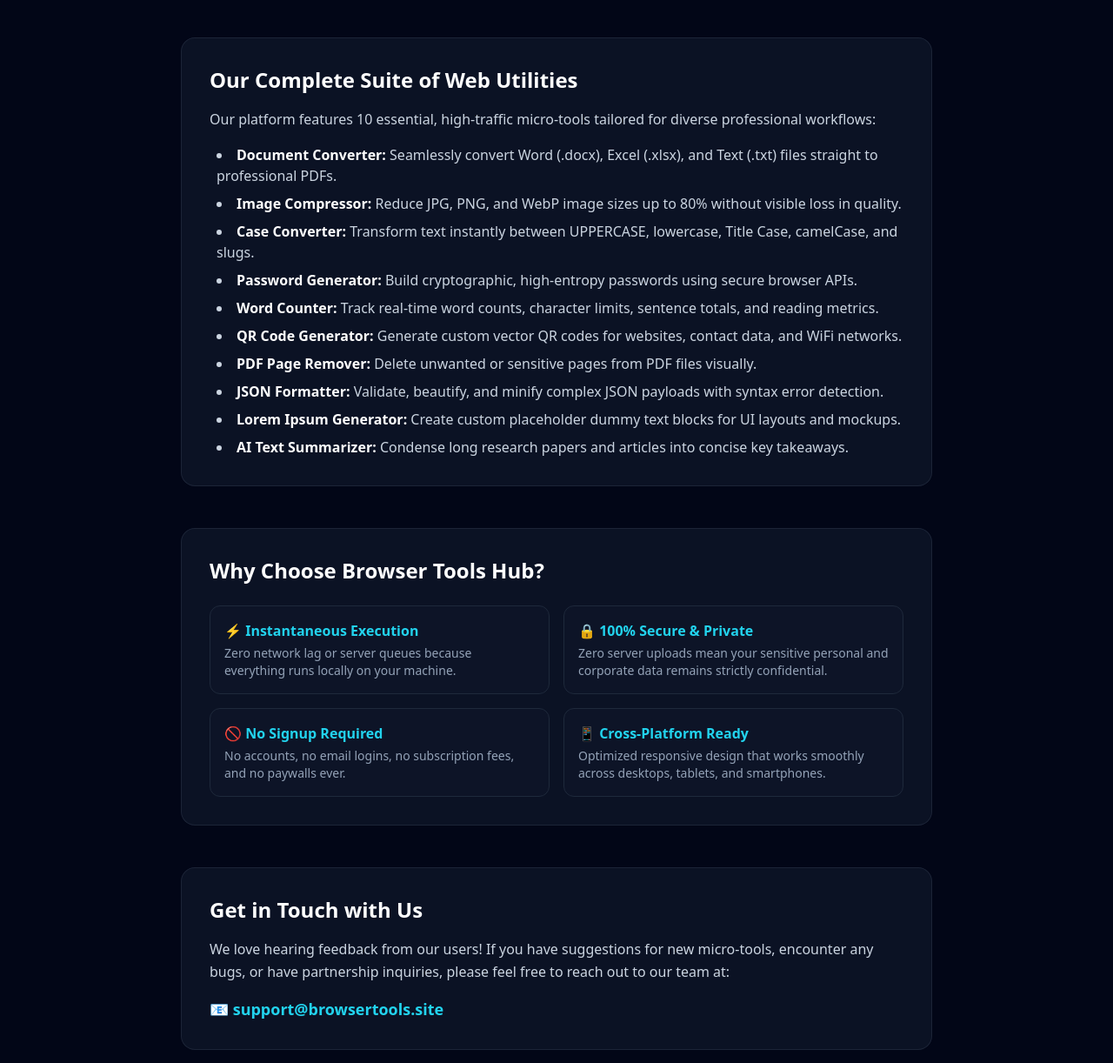
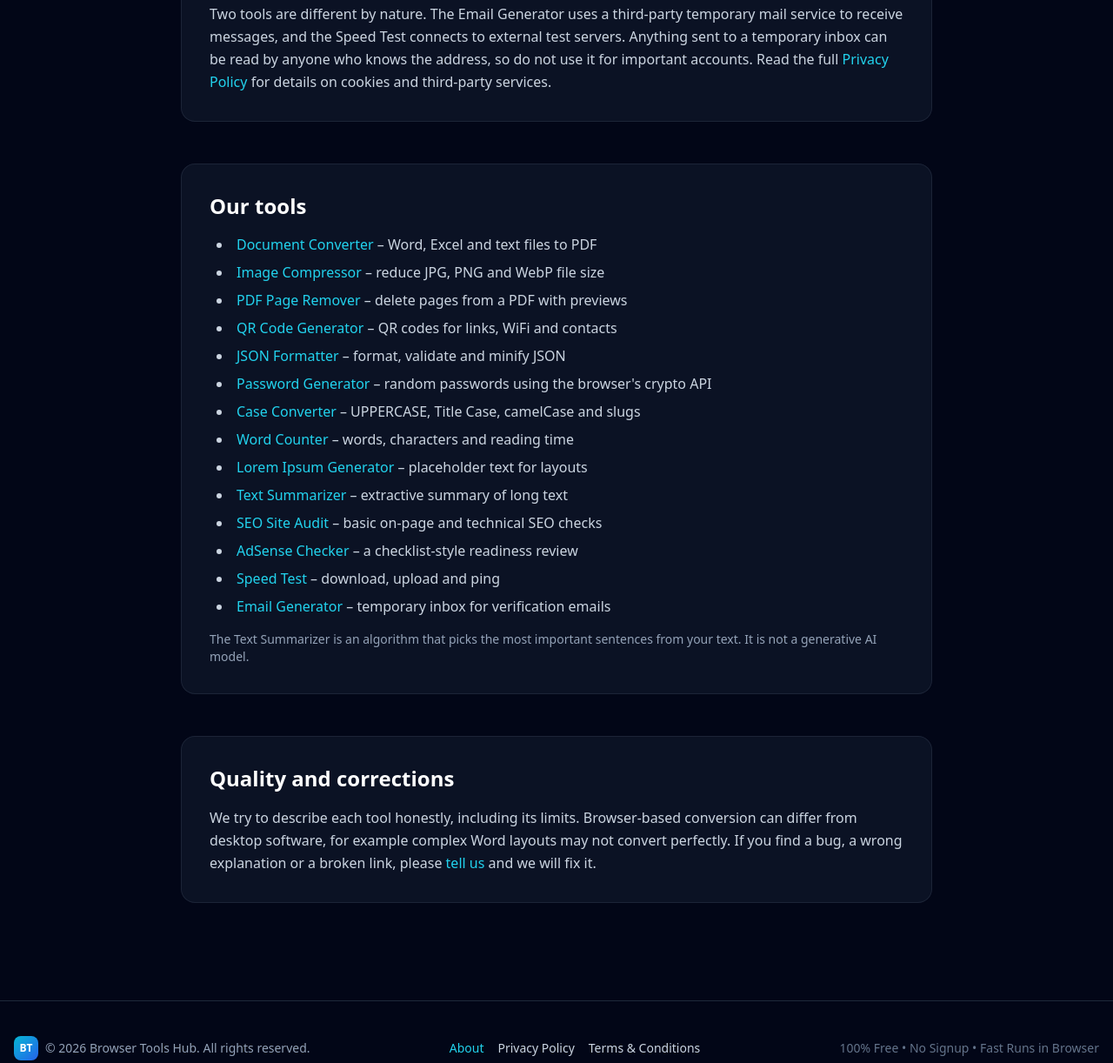
Before and after one commit to wahajansari13-jpg/AI-TOOL-HUB, a plain HTML site: page about.html in a window 1280 px wide. Shown: the part 1009-2231 px from the top of the page at 87% size. Drawn offline with nearby package versions, Linux system fonts and the light colour scheme.

Commit message:
Update about.html

```diff
--- a/about.html
+++ b/about.html
@@ -9,8 +9,7 @@
 
   <!-- Primary SEO -->
   <title>About Us | Browser Tools Hub - Free Privacy-Focused Web Utilities</title>
-  <meta name="description" content="Learn about Browser Tools Hub. We provide 100% free, secure, client-side browser micro tools for developers, designers, and writers. No signup, zero data tracking." />
-  <meta name="keywords" content="about browser tools hub, free online utilities platform, client side web tools, private document converter, image compressor online, developer micro tools" />
+  <meta name="description" content="Learn who runs Browser Tools Hub, why it exists, and how its free online tools handle your data." />
   <meta name="robots" content="index, follow, max-image-preview:large" />
   <meta name="author" content="Browser Tools Hub" />
   <link rel="canonical" href="https://browsertools.site/about.html" />
@@ -47,7 +46,7 @@
 <body class="bg-slate-950 text-slate-100 min-h-screen font-sans antialiased flex flex-col">
 
   <!-- NAVIGATION -->
-  <nav class="bg-slate-950/80 backdrop-blur-md border-b border-slate-800 sticky top-0 z-50">
+  <nav aria-label="Main navigation" class="bg-slate-950/80 backdrop-blur-md border-b border-slate-800 sticky top-0 z-50">
     <div class="max-w-7xl mx-auto px-4 sm:px-6 lg:px-8">
       <div class="flex items-center justify-between h-16">
         <a href="/" class="flex items-center gap-2.5 group">
@@ -77,88 +76,65 @@
   <!-- MAIN CONTENT -->
   <main class="max-w-4xl mx-auto px-4 py-16 flex-grow space-y-12">
 
-    <!-- Header -->
-    <div class="text-center">
-      <div class="inline-flex items-center gap-2 px-3 py-1 rounded-full bg-cyan-500/10 border border-cyan-500/20 text-cyan-400 text-xs font-medium mb-4">
-        🛡️ About Our Platform
-      </div>
+    <header class="text-center">
       <h1 class="text-4xl sm:text-5xl font-extrabold text-white mb-4">About Browser Tools Hub</h1>
-      <p class="text-slate-400 text-base max-w-2xl mx-auto">Empowering digital professionals, developers, writers, and students with lightning-fast, 100% private browser-based micro utilities.</p>
-    </div>
+      <p class="text-slate-400 text-base max-w-2xl mx-auto">A small collection of free tools for everyday tasks like converting documents, compressing images and formatting JSON, built to work without an account.</p>
+    </header>
 
-    <!-- Section 1 -->
     <div class="glass rounded-2xl p-6 sm:p-8 space-y-4">
-      <h2 class="text-2xl font-bold text-white">Our Story & Vision</h2>
+      <h2 class="text-2xl font-bold text-white">Why this site exists</h2>
       <p class="text-slate-300 leading-relaxed">
-        At <strong>Browser Tools Hub</strong> (<a href="/" class="text-cyan-400 hover:underline">browsertools.site</a>), we founded this platform out of a common frustration: trying to complete a simple digital task—such as compressing a banner image, converting a Word file to PDF, or formatting a JSON payload—only to be blocked by aggressive subscription paywalls, forced user accounts, intrusive advertisements, or risky cloud-server uploads.
+        Simple jobs such as turning a Word file into a PDF or shrinking a photo often send you to sites that ask you to sign up, upload your file to a server, or pay after the first use. Browser Tools Hub was started to offer these everyday tools in one place, with no signup and, wherever possible, with the work done inside your own browser.
       </p>
       <p class="text-slate-300 leading-relaxed">
-        We believe that everyday digital utilities should be universally accessible, instantaneous, and strictly private. That is why we engineered a centralized hub of high-performance micro-tools built entirely on modern browser technologies.
+        The site is new and still growing. We add and improve tools based on what people actually need, so feedback is welcome.
       </p>
     </div>
 
-    <!-- Section 2 -->
     <div class="glass rounded-2xl p-6 sm:p-8 space-y-4">
-      <h2 class="text-2xl font-bold text-white">Our Core Commitment: Absolute Privacy</h2>
+      <h2 class="text-2xl font-bold text-white">Who runs it</h2>
       <p class="text-slate-300 leading-relaxed">
-        In an era where data harvesting and unauthorized third-party tracking have become standard across many online tools, Browser Tools Hub takes a radically different approach. We utilize an advanced <strong>Client-Side Processing Architecture</strong>.
+        Browser Tools Hub is an independent project. You can reach the person behind it at <a href="mailto:support@browsertools.site" class="text-cyan-400 hover:underline">support@browsertools.site</a> or through the <a href="/contact.html" class="text-cyan-400 hover:underline">Contact page</a>.
+      </p>
+      <!-- OWNER: add your real name, country and a short line about your background here. A real, named author builds trust with visitors and with Google. Example:
+      <p class="text-slate-300 leading-relaxed">Built and maintained by YOUR NAME, a web developer based in YOUR COUNTRY.</p> -->
+    </div>
+
+    <div class="glass rounded-2xl p-6 sm:p-8 space-y-4">
+      <h2 class="text-2xl font-bold text-white">How your data is handled</h2>
+      <p class="text-slate-300 leading-relaxed">
+        Most tools, including the Document Converter, Image Compressor, PDF Page Remover, Password Generator and JSON Formatter, run in your browser, so the files and text you use are not uploaded to our servers.
       </p>
       <p class="text-slate-300 leading-relaxed">
-        When you use our tools—whether converting an office document via our <a href="/doc-converter.html" class="text-cyan-400 hover:underline">Document Converter</a>, editing PDFs through our <a href="/pdf-page-remover.html" class="text-cyan-400 hover:underline">PDF Page Remover</a>, or compressing images using our <a href="/image-compressor.html" class="text-cyan-400 hover:underline">Image Compressor</a>—your files and data never leave your computer. All calculations run locally using your device's browser memory (RAM and CPU). We do not store, log, or transmit your data to any remote cloud databases.
+        Two tools are different by nature. The Email Generator uses a third-party temporary mail service to receive messages, and the Speed Test connects to external test servers. Anything sent to a temporary inbox can be read by anyone who knows the address, so do not use it for important accounts. Read the full <a href="/privacy.html" class="text-cyan-400 hover:underline">Privacy Policy</a> for details on cookies and third-party services.
       </p>
     </div>
 
-    <!-- Section 3: What We Offer -->
     <div class="glass rounded-2xl p-6 sm:p-8 space-y-4">
-      <h2 class="text-2xl font-bold text-white">Our Complete Suite of Web Utilities</h2>
-      <p class="text-slate-300 leading-relaxed">
-        Our platform features 10 essential, high-traffic micro-tools tailored for diverse professional workflows:
-      </p>
+      <h2 class="text-2xl font-bold text-white">Our tools</h2>
       <ul class="list-disc list-inside text-slate-300 space-y-2 ml-2">
-        <li><strong class="text-white">Document Converter:</strong> Seamlessly convert Word (.docx), Excel (.xlsx), and Text (.txt) files straight to professional PDFs.</li>
-        <li><strong class="text-white">Image Compressor:</strong> Reduce JPG, PNG, and WebP image sizes up to 80% without visible loss in quality.</li>
-        <li><strong class="text-white">Case Converter:</strong> Transform text instantly between UPPERCASE, lowercase, Title Case, camelCase, and slugs.</li>
-        <li><strong class="text-white">Password Generator:</strong> Build cryptographic, high-entropy passwords using secure browser APIs.</li>
-        <li><strong class="text-white">Word Counter:</strong> Track real-time word counts, character limits, sentence totals, and reading metrics.</li>
-        <li><strong class="text-white">QR Code Generator:</strong> Generate custom vector QR codes for websites, contact data, and WiFi networks.</li>
-        <li><strong class="text-white">PDF Page Remover:</strong> Delete unwanted or sensitive pages from PDF files visually.</li>
-        <li><strong class="text-white">JSON Formatter:</strong> Validate, beautify, and minify complex JSON payloads with syntax error detection.</li>
-        <li><strong class="text-white">Lorem Ipsum Generator:</strong> Create custom placeholder dummy text blocks for UI layouts and mockups.</li>
-        <li><strong class="text-white">AI Text Summarizer:</strong> Condense long research papers and articles into concise key takeaways.</li>
+        <li><a href="/doc-converter.html" class="text-cyan-400 hover:underline font-medium">Document Converter</a> &ndash; Word, Excel and text files to PDF</li>
+        <li><a href="/image-compressor.html" class="text-cyan-400 hover:underline font-medium">Image Compressor</a> &ndash; reduce JPG, PNG and WebP file size</li>
+        <li><a href="/pdf-page-remover.html" class="text-cyan-400 hover:underline font-medium">PDF Page Remover</a> &ndash; delete pages from a PDF with previews</li>
+        <li><a href="/qr-generator.html" class="text-cyan-400 hover:underline font-medium">QR Code Generator</a> &ndash; QR codes for links, WiFi and contacts</li>
+        <li><a href="/json-formatter.html" class="text-cyan-400 hover:underline font-medium">JSON Formatter</a> &ndash; format, validate and minify JSON</li>
+        <li><a href="/password-generator.html" class="text-cyan-400 hover:underline font-medium">Password Generator</a> &ndash; random passwords using the browser's crypto API</li>
+        <li><a href="/case-converter.html" class="text-cyan-400 hover:underline font-medium">Case Converter</a> &ndash; UPPERCASE, Title Case, camelCase and slugs</li>
+        <li><a href="/counter.html" class="text-cyan-400 hover:underline font-medium">Word Counter</a> &ndash; words, characters and reading time</li>
+        <li><a href="/lorem-ipsum.html" class="text-cyan-400 hover:underline font-medium">Lorem Ipsum Generator</a> &ndash; placeholder text for layouts</li>
+        <li><a href="/summarizer.html" class="text-cyan-400 hover:underline font-medium">Text Summarizer</a> &ndash; extractive summary of long text</li>
+        <li><a href="/seo-audit.html" class="text-cyan-400 hover:underline font-medium">SEO Site Audit</a> &ndash; basic on-page and technical SEO checks</li>
+        <li><a href="/adsense-checker.html" class="text-cyan-400 hover:underline font-medium">AdSense Checker</a> &ndash; a checklist-style readiness review</li>
+        <li><a href="/speed-test.html" class="text-cyan-400 hover:underline font-medium">Speed Test</a> &ndash; download, upload and ping</li>
+        <li><a href="/email-generator.html" class="text-cyan-400 hover:underline font-medium">Email Generator</a> &ndash; temporary inbox for verification emails</li>
       </ul>
+      <p class="text-slate-400 text-sm">The Text Summarizer is an algorithm that picks the most important sentences from your text. It is not a generative AI model.</p>
     </div>
 
-    <!-- Section 4 -->
     <div class="glass rounded-2xl p-6 sm:p-8 space-y-4">
-      <h2 class="text-2xl font-bold text-white">Why Choose Browser Tools Hub?</h2>
-      <div class="grid grid-cols-1 sm:grid-cols-2 gap-4 pt-2">
-        <div class="p-4 rounded-xl bg-slate-900/60 border border-slate-800">
-          <h3 class="text-cyan-400 font-semibold mb-1">⚡ Instantaneous Execution</h3>
-          <p class="text-slate-400 text-sm">Zero network lag or server queues because everything runs locally on your machine.</p>
-        </div>
-        <div class="p-4 rounded-xl bg-slate-900/60 border border-slate-800">
-          <h3 class="text-cyan-400 font-semibold mb-1">🔒 100% Secure & Private</h3>
-          <p class="text-slate-400 text-sm">Zero server uploads mean your sensitive personal and corporate data remains strictly confidential.</p>
-        </div>
-        <div class="p-4 rounded-xl bg-slate-900/60 border border-slate-800">
-          <h3 class="text-cyan-400 font-semibold mb-1">🚫 No Signup Required</h3>
-          <p class="text-slate-400 text-sm">No accounts, no email logins, no subscription fees, and no paywalls ever.</p>
-        </div>
-        <div class="p-4 rounded-xl bg-slate-900/60 border border-slate-800">
-          <h3 class="text-cyan-400 font-semibold mb-1">📱 Cross-Platform Ready</h3>
-          <p class="text-slate-400 text-sm">Optimized responsive design that works smoothly across desktops, tablets, and smartphones.</p>
-        </div>
-      </div>
-    </div>
-
-    <!-- Contact Section -->
-    <div class="glass rounded-2xl p-6 sm:p-8 space-y-4">
-      <h2 class="text-2xl font-bold text-white">Get in Touch with Us</h2>
+      <h2 class="text-2xl font-bold text-white">Quality and corrections</h2>
       <p class="text-slate-300 leading-relaxed">
-        We love hearing feedback from our users! If you have suggestions for new micro-tools, encounter any bugs, or have partnership inquiries, please feel free to reach out to our team at:
-      </p>
-      <p class="text-cyan-400 font-semibold text-lg">
-        📧 support@browsertools.site
+        We try to describe each tool honestly, including its limits. Browser-based conversion can differ from desktop software, for example complex Word layouts may not convert perfectly. If you find a bug, a wrong explanation or a broken link, please <a href="/contact.html" class="text-cyan-400 hover:underline">tell us</a> and we will fix it.
       </p>
     </div>
 
```
